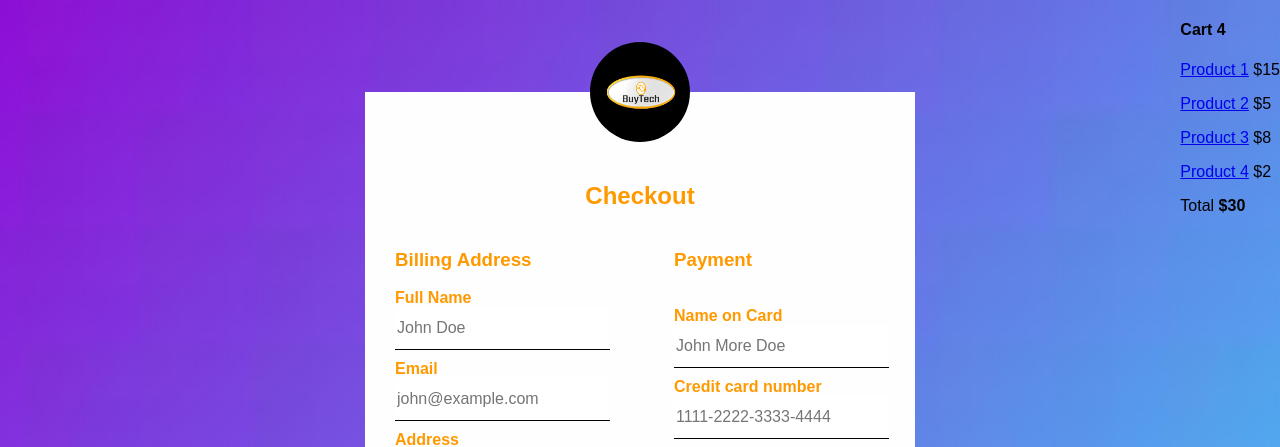
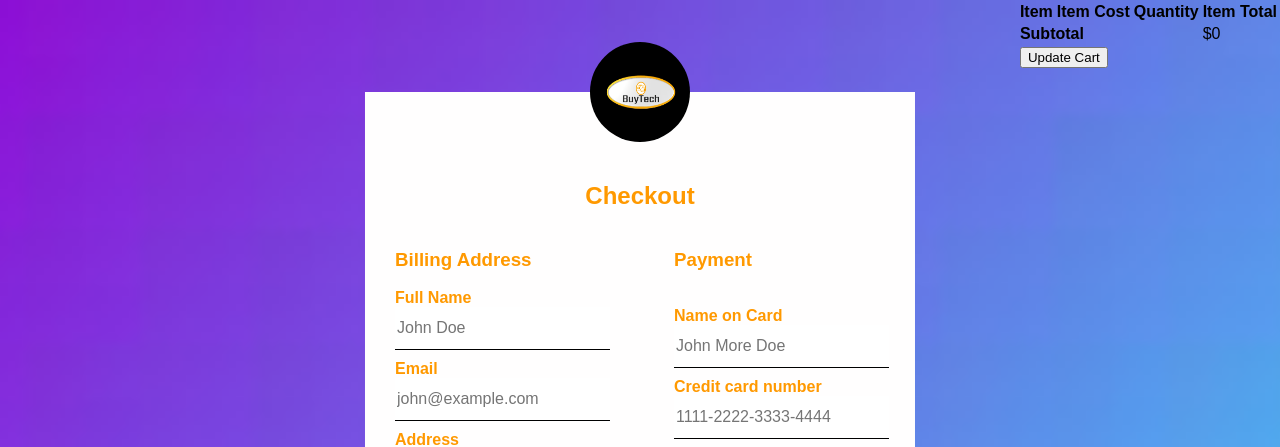
Before and after one commit to farhanjune/eCommerce-website, a PHP site: page /eCommerce-website/checkout.php in a window 1280 px wide. Shown: the top 447 px of the page. Run offline with PHP 8.4, Linux system fonts and the light colour scheme; data comes from the database, SQL or seed files in the repository; tables that the repository leaves empty hold one stand-in row (values such as "Sample post").

Commit message:
fixing look of cart still, updated checkout cart view

```diff
--- a/cart_view.php
+++ b/cart_view.php
@@ -78,7 +78,7 @@ $username = $_SESSION['username'];
 		<meta charset="UTF-8">
 		<meta name="viewport" content="width=device-width, initial-scale=1.0">
 		<title>BuyTech | Electronics</title>
-		<link rel="stylesheet" href="style.css">
+		<link rel="stylesheet" href="cartviewstyle.css">
 		<link rel="preconnect" href="https://fonts.gstatic.com">
 		<link href="https://fonts.googleapis.com/css2?family=Poppins:wght@300;400;500;600;700&display=swap" rel="stylesheet">
 		<link rel="stylesheet" href="https://stackpath.bootstrapcdn.com/font-awesome/4.7.0/css/font-awesome.min.css">
@@ -110,6 +110,7 @@ $username = $_SESSION['username'];
 				</div>
 			</div>
 		</div>
+		<main>
 		<h1>Your Cart</h1>
 
         <?php if (empty($_SESSION['cart']) ||
@@ -180,8 +181,9 @@ $username = $_SESSION['username'];
 					<input type="submit" name="action"
                                value="empty_cart"></td>
             </form>
+			<p><a href="checkout.php">Checkout</a></p>
         <?php endif; ?>
-
+		</main>
 
 
 	</body>
--- a/checkout.php
+++ b/checkout.php
@@ -1,3 +1,15 @@
+<?php
+$dsn = 'mysql:host=localhost;dbname=database';
+	$username = 'root';
+	$password = '';
+
+	try {
+		$dbo = new PDO($dsn, $username, $password);
+	} catch (PDOException $e) {
+		die(json_encode(array('outcome' => false, 'message' => 'Unable to connect')));
+		$error_message = $e->getMessage();
+	}
+?>
 <!DOCTYPE html>
 <html>
 <head>
@@ -74,15 +86,49 @@
   </div>
   <!--- Cart items here --->
   <div class="cart">
-    <div class="container">
-      <h4>Cart <span class="price" style="color:black"><i class="fa fa-shopping-cart"></i> <b>4</b></span></h4>
-      <p><a href="#">Product 1</a> <span class="price">$15</span></p>
-      <p><a href="#">Product 2</a> <span class="price">$5</span></p>
-      <p><a href="#">Product 3</a> <span class="price">$8</span></p>
-      <p><a href="#">Product 4</a> <span class="price">$2</span></p>
-      <!---<hr>--->
-      <p>Total <span class="price" style="color:black"><b>$30</b></span></p>
-    </div>
+    <table>
+                <tr id="cart_header">
+                    <th class="left">Item</th>
+                    <th class="right">Item Cost</th>
+                    <th class="right">Quantity</th>
+                    <th class="right">Item Total</th>
+                </tr>
+				<?php
+					$totalcart = 0;
+					$sql = "SELECT p.*, COUNT(c.productID) AS quantity
+							FROM products p LEFT JOIN cart c ON (c.userId = ('guest'))
+							WHERE c.productID = p.productID
+							GROUP BY productID";
+					foreach($dbo->query($sql) as $key => $item ) :
+						$cost  = number_format($item['listPrice'], 2);
+						$total = $cost * $item['quantity'];
+						$totalcart += $total;
+
+				?>
+					<tr>
+						<td><?php echo $item['productName']; ?> </td>
+
+						<td class="right">
+							$<?php echo $cost; ?> </td>
+						<td class="right">
+							<input type="text" name="newqty[<?php echo $key; ?>]" value="<?php echo $item['quantity']; ?>">
+						</td>
+
+						<td class="right">
+							$<?php echo $total; ?></td>
+					</tr>
+
+				<?php endforeach; ?>
+				<tr id="cart_footer">
+                    <td colspan="3"><b>Subtotal</b></td>
+                    <td>$<?php echo $totalcart; ?></td>
+                </tr>
+                <tr>
+                    <td colspan="4" class="right">
+                        <input type="submit"
+                               value="Update Cart"></td>
+                </tr>
+            </table>
   </div>
 
 
```
